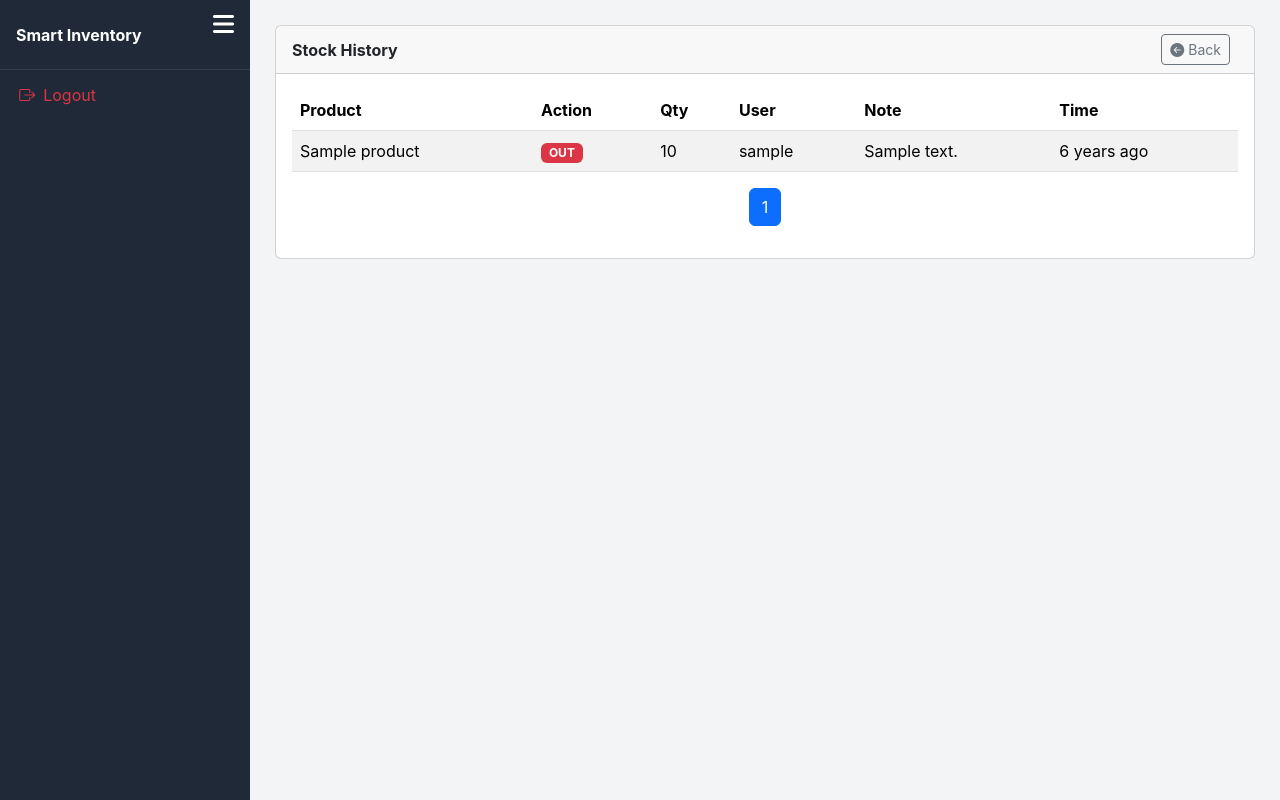
After one commit to MahiKalavadia/inventory-management-system, a Django app: template templates/inventory/stock_history.html in a window 1280 px wide. The commit adds this page. Run offline with Django 5.2, Linux system fonts and the light colour scheme; the template is opened without the code that fills it: most values are stand-ins (such as "Sample title", 1, 10 or a date in 2020).

Commit message:
Added tables and styled it properly

```diff
--- a/templates/inventory/out_stock.html
+++ b/templates/inventory/out_stock.html
@@ -14,7 +14,7 @@
 </style>
 <div class="card mb-4">
    <div class="card-header d-flex justify-content-between align-items-center">
-           <h3><b>Out Of Stock</b></h3>
+           <span><b>Out Of Stock</b></span>
            <div>
               <a href="{% url 'stock_dashboard' %}" class="btn btn-outline-secondary btn-sm me-2">
                  <i class="bi bi-arrow-left-circle-fill"></i> Back
--- a/templates/inventory/product_list.html
+++ b/templates/inventory/product_list.html
@@ -27,7 +27,7 @@
 </style>
 
 <div class="card-header d-flex justify-content-between align-items-center">
-           <h3><b>View products</b></h3>
+           <span><b>View products</b></span>
            <div>
               <a href="{% url 'product_dashboard' %}" class="btn btn-outline-secondary btn-sm me-2">
                  <i class="bi bi-arrow-left-circle-fill"></i> Back
--- /dev/null
+++ b/templates/inventory/stock_history.html
@@ -0,0 +1,70 @@
+{% extends 'base_dashboard.html' %}
+{% load humanize %}
+{% block content %}
+
+<div class="card mb-4">
+   <div class="card-header d-flex justify-content-between align-items-center">
+           <span><b>Stock History</b></span>
+           <div>
+              <a href="{% url 'stock_dashboard' %}" class="btn btn-outline-secondary btn-sm me-2">
+                 <i class="bi bi-arrow-left-circle-fill"></i> Back
+              </a>
+          </div>
+        </div>
+
+    <div class="card-body">
+        <table class="table table-striped">
+            <thead>
+                <tr>
+                    <th>Product</th>
+                    <th>Action</th>
+                    <th>Qty</th>
+                    <th>User</th>
+                    <th>Note</th>
+                    <th>Time</th>
+                </tr>
+            </thead>
+            <tbody>
+                {% for log in page_obj %}
+                <tr>
+                    <td>{{ log.product.name }}</td>
+                    <td>
+                        {% if log.action == 'IN' %}
+                            <span class="badge bg-success">IN</span>
+                        {% else %}
+                            <span class="badge bg-danger">OUT</span>
+                        {% endif %}
+                    </td>
+                    <td>{{ log.quantity }}</td>
+                    <td>{{ log.user.username }}</td>
+                    <td>{{ log.note|default:"-" }}</td>
+                    <td>{{ log.created_at|naturaltime }}</td>
+                </tr>
+                {% endfor %}
+            </tbody>
+        </table>
+
+        <!-- Pagination -->
+        <nav>
+            <ul class="pagination justify-content-center">
+                {% if page_obj.has_previous %}
+                    <li class="page-item">
+                        <a class="page-link" href="?page={{ page_obj.previous_page_number }}">Previous</a>
+                    </li>
+                {% endif %}
+
+                <li class="page-item active">
+                    <span class="page-link">{{ page_obj.number }}</span>
+                </li>
+
+                {% if page_obj.has_next %}
+                    <li class="page-item">
+                        <a class="page-link" href="?page={{ page_obj.next_page_number }}">Next</a>
+                    </li>
+                {% endif %}
+            </ul>
+        </nav>
+    </div>
+</div>
+
+{% endblock %}
--- a/templates/inventory/stock_in.html
+++ b/templates/inventory/stock_in.html
@@ -1,7 +1,7 @@
 {% extends 'base_dashboard.html' %}
 {% load crispy_forms_tags %}
 {% block content %}
-<h3 class="mb-3"><b><a href="{% url 'admin_dashboard' %}" style="color: grey; font-size: 2rem;">
+<h3 class="mb-3"><b><a href="{% url 'stock_dashboard' %}" style="color: grey; font-size: 2rem;">
         <i class="bi bi-arrow-left-circle-fill"></i></a> Stock In</b></h3>
 <div class="card p-4 shadow-sm">
    <form method="POST">
--- a/templates/inventory/stock_out.html
+++ b/templates/inventory/stock_out.html
@@ -1,7 +1,7 @@
 {% extends 'base_dashboard.html' %}
 {% load crispy_forms_tags %}
 {% block content %}
-<h3 class="mb-3"><b><a href="{% url 'admin_dashboard' %}" style="color: grey; font-size: 2rem;">
+<h3 class="mb-3"><b><a href="{% url 'stock_dashboard' %}" style="color: grey; font-size: 2rem;">
         <i class="bi bi-arrow-left-circle-fill"></i></a> Stock Out</b></h3>
 <div class="card p-4 shadow-sm">
    <h5 class="mb-3">Stock Out</h5>
--- a/templates/inventory/supplier_list.html
+++ b/templates/inventory/supplier_list.html
@@ -14,7 +14,7 @@
 </style>
 <div class="card mb-4">
     <div class="card-header d-flex justify-content-between align-items-center">
-           <h3><b>View Suppliers</b></h3>
+           <span><b>View Suppliers</b></span>
            <div>
               <a href="{% url 'supplier_dashboard' %}" class="btn btn-outline-secondary btn-sm me-2">
                  <i class="bi bi-arrow-left-circle-fill"></i> Back
```
